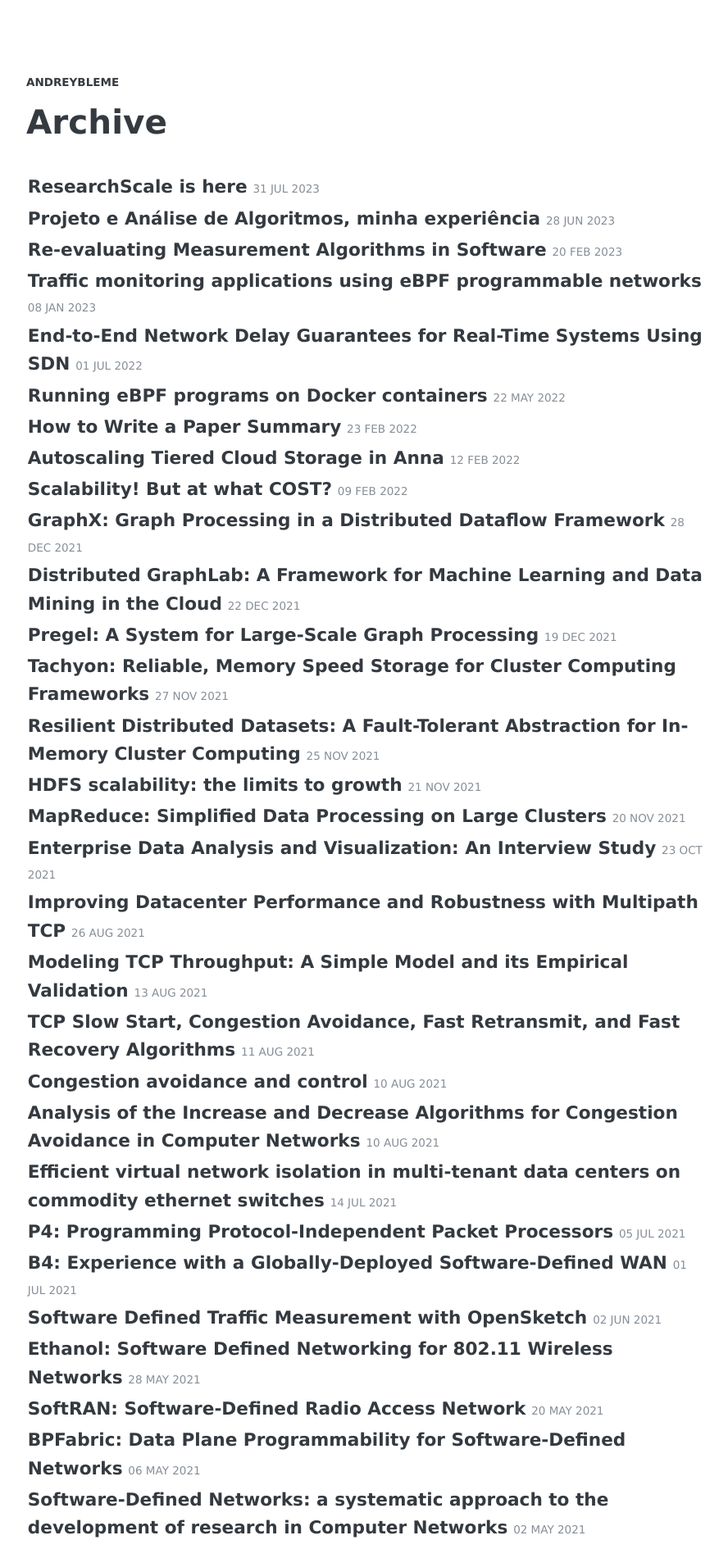
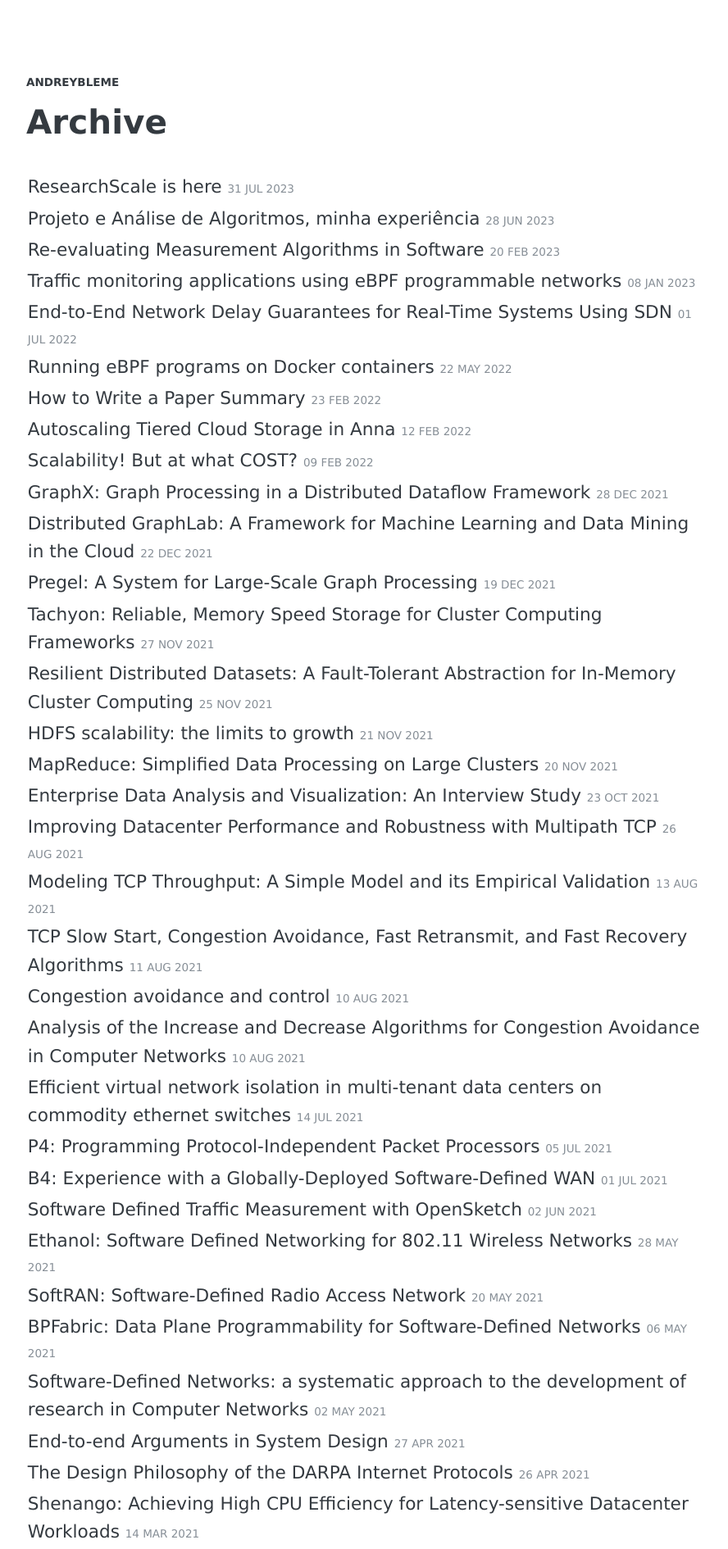
Before and after one commit to andreybleme/andreybleme.github.io, a Jekyll site: the page built from archive/index.html, in a window 1280 px wide. Shown: the top 1890 px of the page at 82% size, without its empty margins (194-1082 px from the left). Built offline with Jekyll 4.4.1, drawn with Linux system fonts in a browser that asks for light colours; nearby versions of some CDN libraries; some web fonts are replaced.

Commit message:
chore: make post title reg not bold

```diff
--- a/archive/index.html
+++ b/archive/index.html
@@ -15,7 +15,7 @@ title: Archive
       <a href="{{ post.url | prepend: site.baseurl }}">
       {% endif %}
         <span class="archive-list-post-title">
-          <b>{{ post.title }}</b>
+          {{ post.title }}
         </span>
         <span class="archive-list-post-date">
           <time> {{ post.date | date_to_string }}</time>
```
